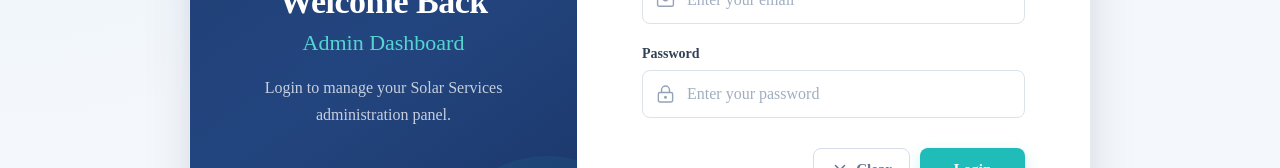
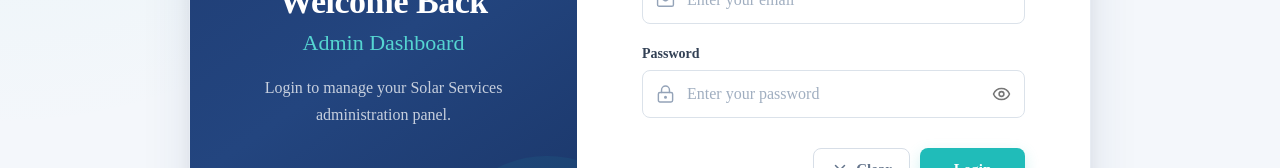
Before and after one commit to Aniruddha-Arjunkar/solar_frontend_copy, a React (Vite) app: page /login in a window 1280 px wide. Shown: the part 394-562 px from the top of the page. Built offline with nearby package versions, Linux system fonts and the light colour scheme; no server answers.

Commit message:
Added show hide in login page

```diff
--- a/src/pages/Login/Login.css
+++ b/src/pages/Login/Login.css
@@ -217,7 +217,7 @@
     width: 100%;
     height: 48px;
     box-sizing: border-box;
-    padding: 0 15px 0 44px;
+    padding: 0 48px 0 44px;
     border: 1px solid #dbe2ea;
     border-radius: 8px;
     outline: none;
@@ -297,6 +297,37 @@
 
 .login-message.error {
     color: #dc2626;
+}
+
+.password-toggle-btn {
+    position: absolute;
+    right: 14px;
+    top: 50%;
+    transform: translateY(-50%);
+
+    display: flex;
+    align-items: center;
+    justify-content: center;
+
+    border: none;
+    background: transparent;
+
+    padding: 0;
+    margin: 0;
+
+    cursor: pointer;
+
+    color: #777;
+
+    flex-shrink: 0;
+}
+
+.password-toggle-btn:hover {
+    color: #333;
+}
+
+.password-toggle-btn:focus {
+    outline: none;
 }
 
 /* =============== CLEAR BUTTON ============== */
--- a/src/pages/Login/Login.jsx
+++ b/src/pages/Login/Login.jsx
@@ -2,7 +2,9 @@ import {
     UserRound,
     Mail,
     LockKeyhole,
-    X
+    X,
+    Eye,
+    EyeOff
 } from "lucide-react";
 
 import API_BASE_URL from "./../../config/api";
@@ -18,6 +20,7 @@ function Login() {
 
     const [email, setEmail] = useState("");
     const [password, setPassword] = useState("");
+    const [showPassword, setShowPassword] = useState(false);
 
 
     const [message, setMessage] = useState("");
@@ -32,6 +35,7 @@ function Login() {
         setPassword("");
         setMessage("");
         setLoginSuccess(false);
+        setShowPassword(false);
     };
 
 
@@ -223,13 +227,28 @@ function Login() {
                                     <input
                                         id="password"
                                         className="admin-input-field"
-                                        type="password"
+                                        type={showPassword ? "text" : "password"}
                                         placeholder="Enter your password"
                                         value={password}
                                         onChange={(event) =>
                                             setPassword(event.target.value)
                                         }
                                         required/>
+
+                                    <button
+                                       type="button"
+                                       className="password-toggle-btn"
+                                       onClick={() =>setShowPassword(!showPassword)}
+                                        aria-label={showPassword
+                                          ? "Hide password"
+                                          : "Show password"
+                                        }>
+                                        {showPassword ? (
+                                            <EyeOff size={19} />
+                                             ) : (
+                                            <Eye size={19} />
+                                             )}
+                                     </button>
                                 </div>
                             </div>
 
```
